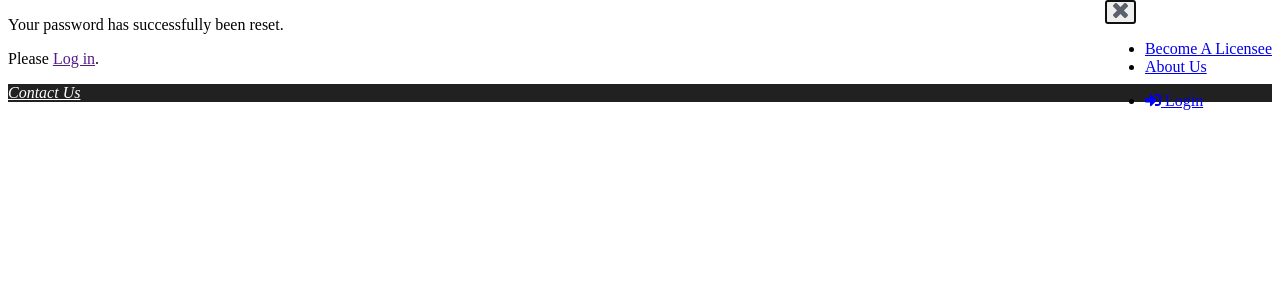
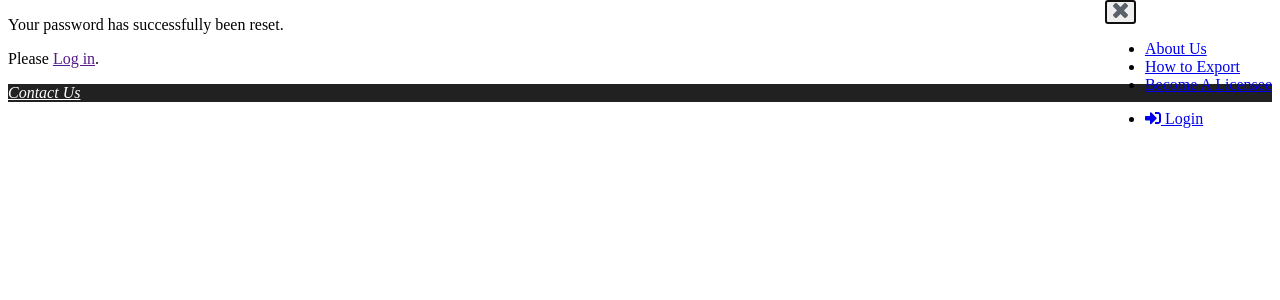
Before and after one commit to USKPA-dev/uskpa, a Django app: template accounts/templates/reset_complete.html in a window 1280 px wide. Shown: the part 107-407 px from the top of the page. Run offline with Django 3.2, Linux system fonts and the light colour scheme; the template is opened without the code that fills it, so the values that code supplies are empty; parts of the project's set-up code (start-up, migrations or seed data) failed here and were passed over.

Commit message:
Update nav.html

```diff
--- a/kpc/templates/nav.html
+++ b/kpc/templates/nav.html
@@ -7,17 +7,24 @@
             <img src="{% static 'vendor/uswds/img/close.svg' %}" alt="close">
           </button>
           <ul class="usa-nav-primary usa-accordion">
+             <li>
+              <a class="usa-nav-link" href="{% url 'home' %}#about">
+                <span>About Us</span>
+              </a>
+            </li>
+            <li>
+              <a class="usa-nav-link {% if request.resolver_match.url_name == 'export' %}usa-current{% endif %}"
+                 href="{% url 'export' %}">
+                <span>How to Export</span>
+              </a>
+            </li>
             <li>
               <a class="usa-nav-link {% if request.resolver_match.url_name == 'join' %}usa-current{% endif %}"
                  href="{% url 'join' %}">
                 <span>Become A Licensee</span>
               </a>
             </li>
-            <li>
-              <a class="usa-nav-link" href="{% url 'home' %}#about">
-                <span>About Us</span>
-              </a>
-            </li>
+
             {% if user.is_authenticated %}
             <li>
                 <a class="usa-nav-link {% if request.resolver_match.url_name == 'certificates' %}usa-current{% endif %}"
```
